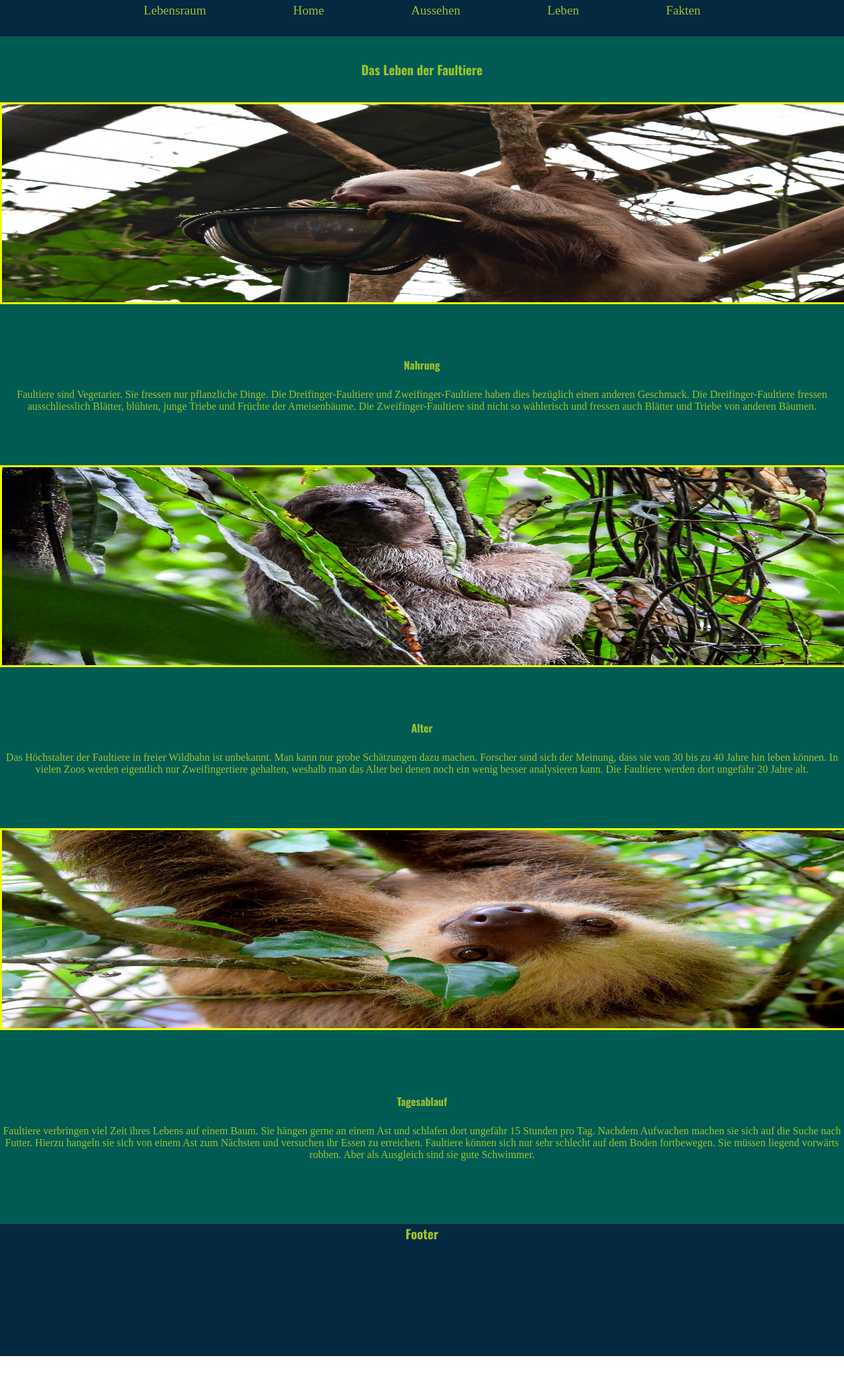
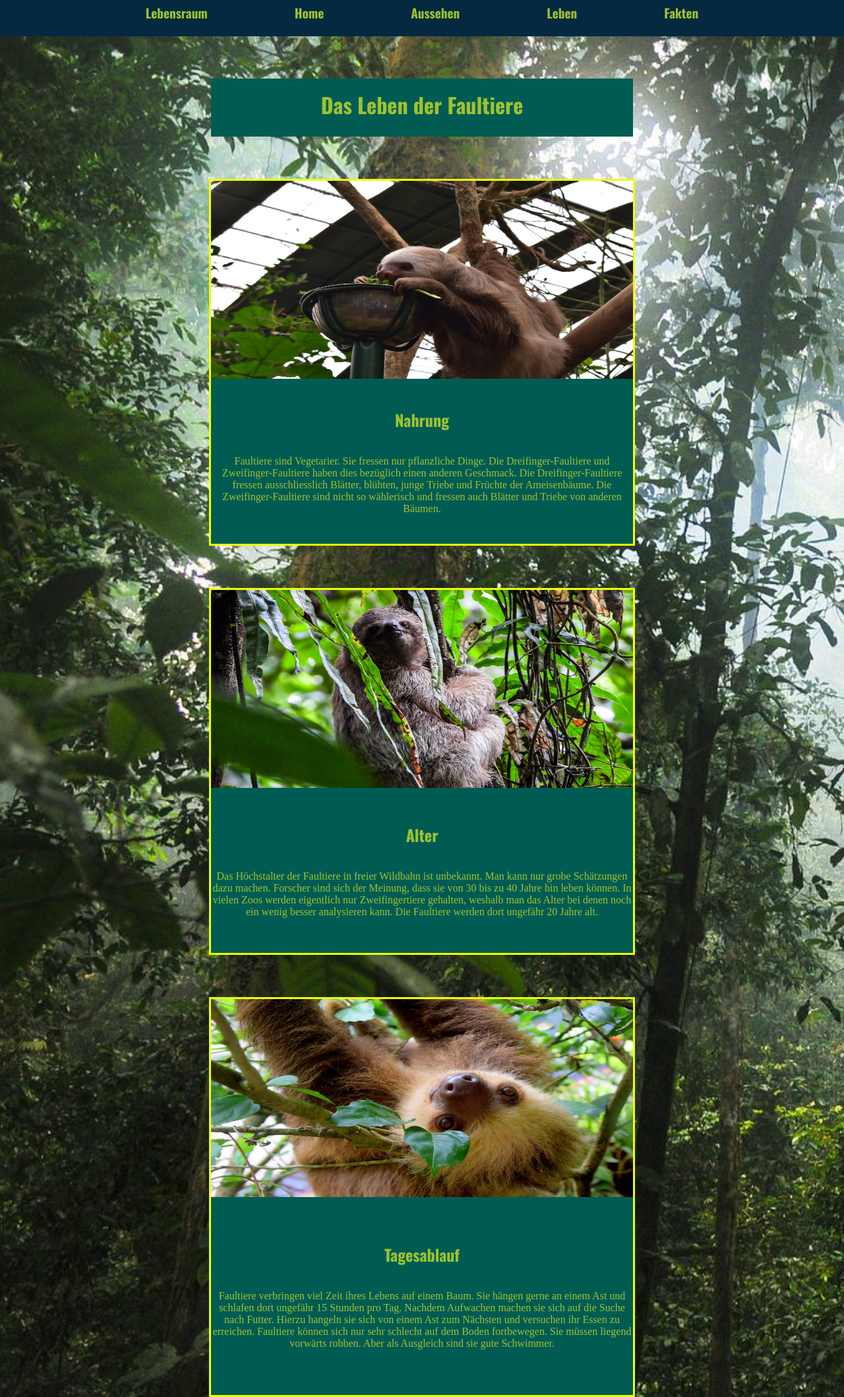
Before and after one commit to NinaWoesten/Faultier, a plain HTML site: page Faultier/leben.html in a window 1280 px wide. Shown: the part 20-2137 px from the top of the page at 66% size. Before the commit the page ends 2075 px from the top, so only its background shows below. Drawn offline with nearby package versions, Linux system fonts and the light colour scheme; a web font is replaced by a local one.

Commit message:
Add files via upload

```diff
--- a/Faultier/leben.html
+++ b/Faultier/leben.html
@@ -23,9 +23,9 @@
 
 
     </div>
-
+     <div class="background">
     <div class="lheader">
-        <h1>Das Leben der Faultiere</h1>
+        <h1>Das Leben der Faultiere<br><br></h1>
     </div>
     <div class="lrow1">
             <img src="lpic-1.jpg" class="lpic-1">
@@ -66,8 +66,9 @@
         </div>
 
     </div>
+</div>
     <div class="lfooter">
-        <h2>Footer</h2>
+        <h2><br>Footer</h2>
     </div>
 
 </body>
--- a/Faultier/style.css
+++ b/Faultier/style.css
@@ -6,6 +6,7 @@
     font-size: 100%;
     vertical-align: baseline;
     background: transparent;
+
     }
 
     .nav {
@@ -23,7 +24,7 @@
         list-style-type: none;
         text-decoration: none;
         width: 100%;
-        height: 50px;
+        height: 80px;
         text-align: center;
         justify-content: center;
         align-items: center;
@@ -47,7 +48,7 @@
         text-align: center;
         align-content: center;
         font-size: larger;
-
+        font-family: 'Oswald', sans-serif;
         color: #9FC131;
       }
 
@@ -55,7 +56,9 @@
         background-color: white;
       }
 
-
+    .background{
+        background-image: url(bg.jpg);
+    }
     .lheader{
         display: flex;
         width: 100%;
@@ -65,8 +68,9 @@
         align-items: center;
         font-size: larger;
         color: #9FC131;
+
+        font-family: 'Oswald', sans-serif;
         background-color: #005C53;
-        font-family: 'Oswald', sans-serif;
     }
 
     .lrow1{
@@ -74,6 +78,7 @@
         flex-direction: column;
         width: 100%;
         height: 550px;
+        background-color: #005C53;
 
     }
 
@@ -92,7 +97,7 @@
         justify-content: center;
         flex-direction: column;
         color: #9FC131;
-        background-color: #005C53;
+
         font-family: 'Halant', serif;;
     }
 
@@ -105,6 +110,7 @@
         flex-direction: column;
         width: 100%;
         height: 550px;
+        background-color: #005C53;
 
     }
 
@@ -137,6 +143,7 @@
         width: 100%;
         height: 600px;
         flex-direction: column;
+        background-color: #005C53;
 
     }
 
@@ -171,3 +178,88 @@
         font-family: 'Oswald', sans-serif;
         font-size: larger;
     }
+
+    @media only screen and (min-width: 790px){
+        .lheader{
+            font-size: xx-large;
+            width: 50%;
+            margin-top: 5%;
+            padding-top: 3%;
+            height: 50px;
+
+        }
+
+        .background{
+            display: flex;
+            flex-direction: column;
+            align-items: center;
+            text-align: center;
+            justify-content: center;
+        }
+
+        .lpic-1{
+            width: 100%;
+            height: none;
+            border: none;
+
+        }
+        .lpic-2{
+            width: 350px;
+            height: none;
+            border: none;
+
+        }
+        .lpic-3{
+            width: 100%;
+            height: none;
+            border: none;
+
+        }
+        .lrow1{
+            align-items: center;
+            width: 50%;
+            border: 3px solid #EEFF00;
+            margin-top: 5%;
+        }
+        .lrow2{
+            align-items: center;
+            width: 50%;
+            margin-bottom: 5%;
+            margin-top: 5%;
+            border: 3px solid #EEFF00;
+        }
+        .lrow3{
+            align-items: center;
+            width: 50%;
+            border: 3px solid #EEFF00;
+            margin-bottom: 5%;
+        }
+        .alter{
+            width: 100%;
+        }
+        .alter h2{
+            font-size: x-large;
+        }
+
+        .nahrung{
+            width: 100%;
+        }
+        .nahrung h2{
+            font-size: x-large;
+        }
+        .tagesablauf{
+            width: 100%;
+        }
+        .tagesablauf h2{
+            font-size: x-large;
+        }
+
+        .nav ul{
+            height: 50px;
+        }
+        .background{
+            background-repeat: no-repeat;
+            background-size:cover;
+        }
+
+    }
```
Also changed, not shown: Faultier/bg.jpg (added), Faultier/tdh.jpg (added).
